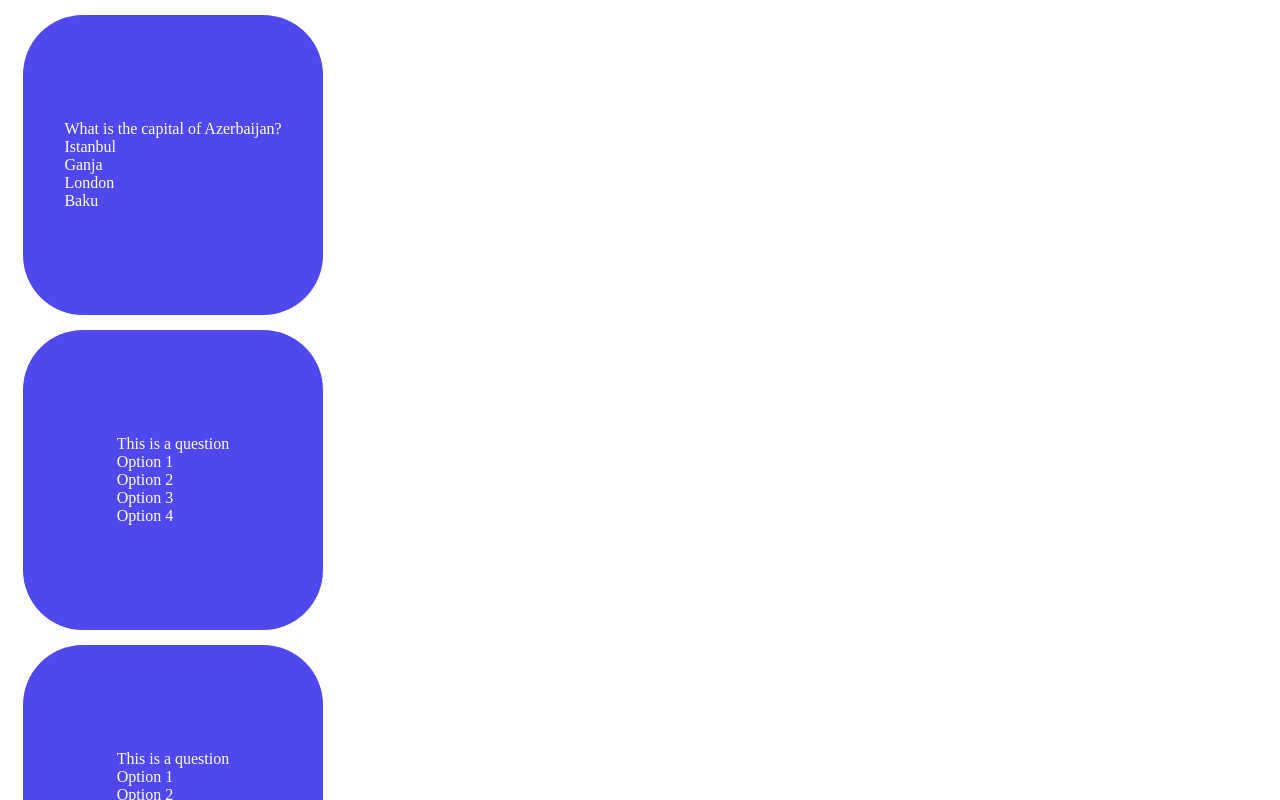
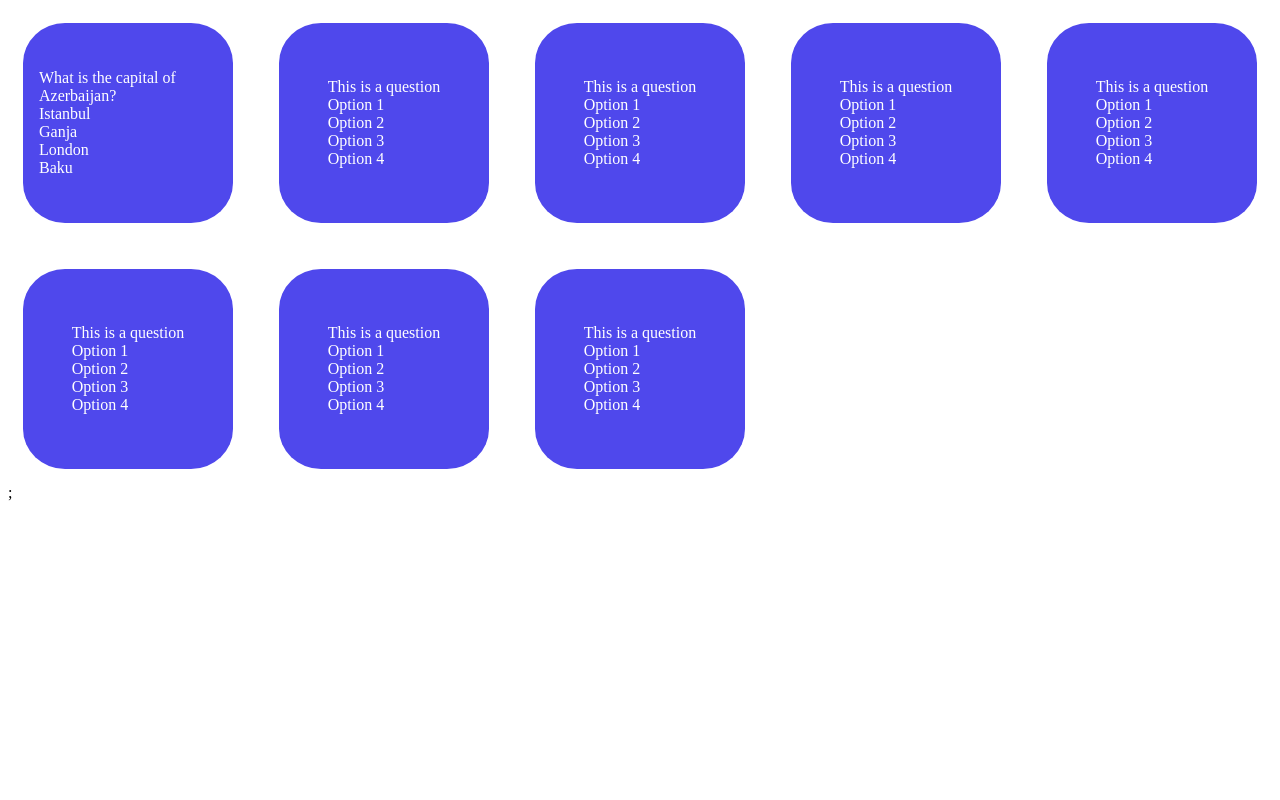
Before and after one commit to afsana16063/Flashcard-Project, a React (Create React App) app: page / in a window 1280 px wide. Shown: the top 800 px of the page. Built offline with nearby package versions, Linux system fonts and the light colour scheme; data requests are answered from the project's data file.

Commit message:
added extra styling to make it look like a grid system

```diff
--- a/data/db.json
+++ b/data/db.json
@@ -23,6 +23,46 @@
       "options": ["Option 1", "Option 2", "Option 3", "Option 4"],
       "subject": "",
       "difficulty": ""
+    },
+    {
+      "id": 4,
+      "questions": "This is a question",
+      "answers": "This is an answer",
+      "options": ["Option 1", "Option 2", "Option 3", "Option 4"],
+      "subject": "",
+      "difficulty": ""
+    },
+    {
+      "id": 5,
+      "questions": "This is a question",
+      "answers": "This is an answer",
+      "options": ["Option 1", "Option 2", "Option 3", "Option 4"],
+      "subject": "",
+      "difficulty": ""
+    },
+    {
+      "id": 6,
+      "questions": "This is a question",
+      "answers": "This is an answer",
+      "options": ["Option 1", "Option 2", "Option 3", "Option 4"],
+      "subject": "",
+      "difficulty": ""
+    },
+    {
+      "id": 7,
+      "questions": "This is a question",
+      "answers": "This is an answer",
+      "options": ["Option 1", "Option 2", "Option 3", "Option 4"],
+      "subject": "",
+      "difficulty": ""
+    },
+    {
+      "id": 8,
+      "questions": "This is a question",
+      "answers": "This is an answer",
+      "options": ["Option 1", "Option 2", "Option 3", "Option 4"],
+      "subject": "",
+      "difficulty": ""
     }
   ]
 }
--- a/src/App.css
+++ b/src/App.css
@@ -1,5 +1,17 @@
 body {
   background-color: #ffffff;
+  margin: 0;
+}
+
+.container {
+  margin: 0.5rem;
+}
+
+.flashcard-grid {
+  display: grid;
+  align-items: center;
+  grid-template-columns: repeat(auto-fill, minmax(200px, 1fr));
+  gap: 1rem;
 }
 
 .flashcard {
@@ -11,8 +23,7 @@ body {
   background-color: #4f48ec;
   color: #ffffff;
   border-radius: 20%;
-  height: 300px;
-  width: 300px;
+  height: 200px;
   transform-style: preserve-3d;
   transform: rotateY(var(--rotate-y, 0)) translateY(var(--translate-y, 0));
   cursor: pointer;
--- a/src/App.js
+++ b/src/App.js
@@ -25,9 +25,13 @@ function App() {
 
       // console.log(res.data);
     });
-  });
+  }, []);
 
-  return <Group flashcards={flashcards} />;
+  return (
+    <div className="container">
+      <Group flashcards={flashcards} />;
+    </div>
+  );
 }
 
 const SAMPLE_FLASHCARDS = [
--- a/src/Group.js
+++ b/src/Group.js
@@ -3,7 +3,7 @@ import FlashCard from "./FlashCard";
 
 export default function Group({ flashcards }) {
   return (
-    <div className="card-grid">
+    <div className="flashcard-grid">
       {flashcards.map((flashcard) => {
         return <FlashCard flashcard={flashcard} key={flashcard.id} />;
       })}
```
